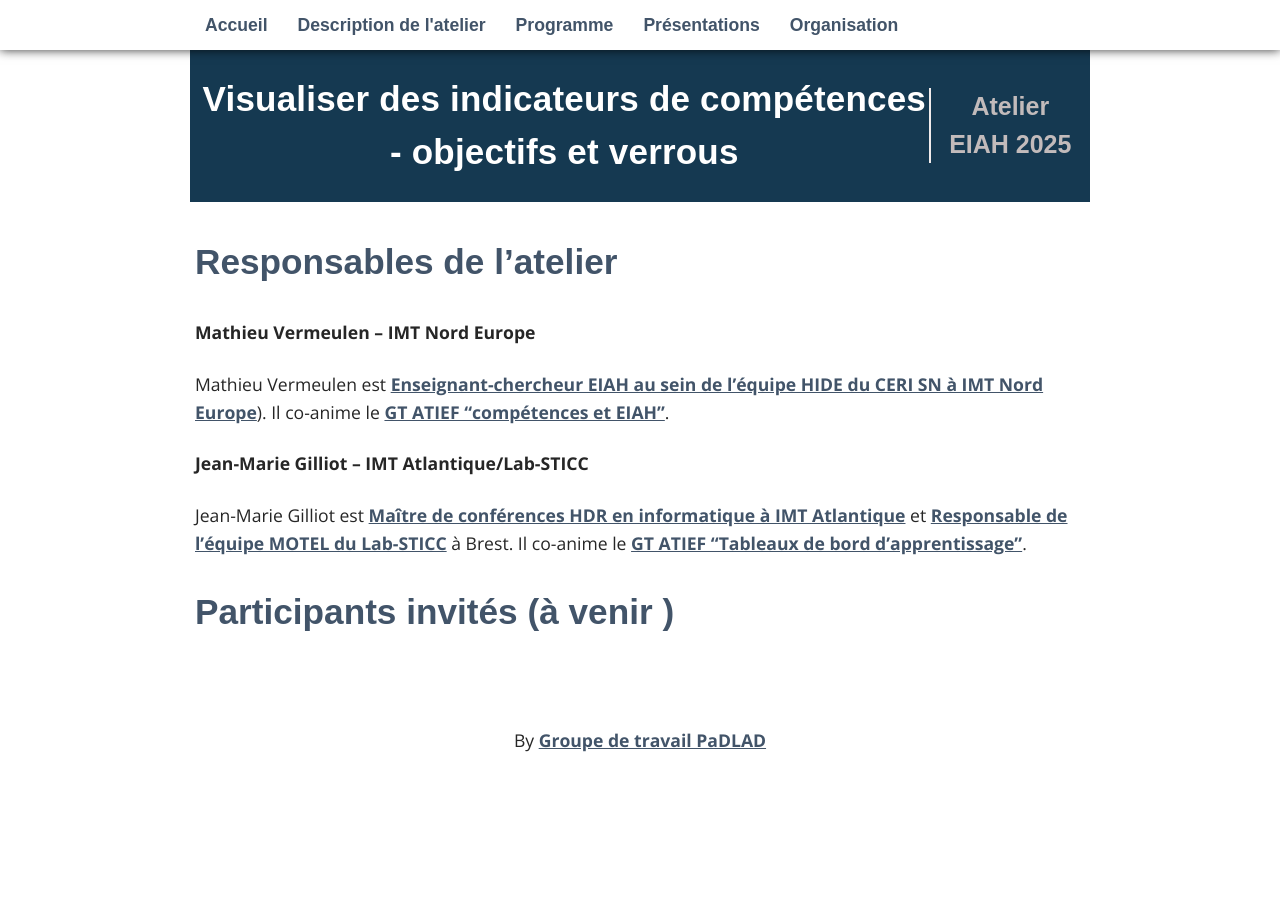
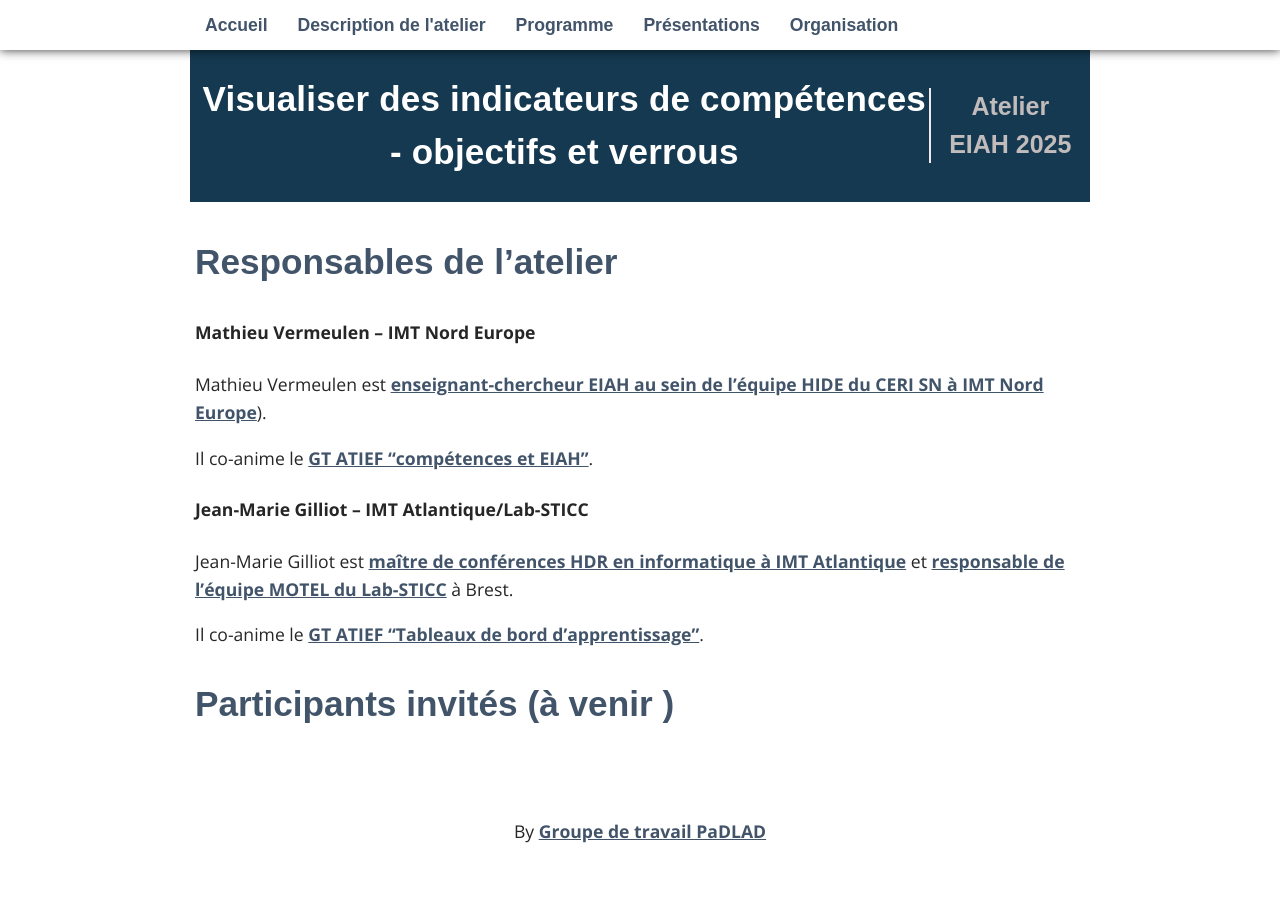
Before and after one commit to padlad/EIAH2025, a Jekyll site: the page built from _pages/05_comite.md, in a window 1280 px wide. Built offline with Jekyll 4.4.1, drawn with Linux system fonts in a browser that asks for light colours; some web fonts are replaced.

```diff
--- a/_pages/05_comite.md
+++ b/_pages/05_comite.md
@@ -6,10 +6,14 @@ permalink: /comite/
 
 ## Responsables de l'atelier
 #### Mathieu Vermeulen – IMT Nord Europe
-Mathieu Vermeulen est [Enseignant-chercheur EIAH au sein de l'équipe HIDE du CERI SN à IMT Nord Europe](https://recherche.imt-nord-europe.fr/personnel/vermeulen-mathieu/)). Il co-anime le [GT ATIEF "compétences et EIAH"](http://www.atief.fr/content/gt-comp%C3%A9tences-et-eiah).
+Mathieu Vermeulen est [enseignant-chercheur EIAH au sein de l'équipe HIDE du CERI SN à IMT Nord Europe](https://recherche.imt-nord-europe.fr/personnel/vermeulen-mathieu/)).
+
+Il co-anime le [GT ATIEF "compétences et EIAH"](http://www.atief.fr/content/gt-comp%C3%A9tences-et-eiah).
 
 #### Jean-Marie Gilliot  –  IMT Atlantique/Lab-STICC
-Jean-Marie Gilliot est [Maître de conférences HDR en informatique à IMT Atlantique](https://www.imt-atlantique.fr/fr/personne/jean-marie-gilliot) et [Responsable de l'équipe MOTEL du Lab-STICC](https://labsticc.fr/fr/equipes/motel) à Brest. Il co-anime le [GT ATIEF "Tableaux de bord d'apprentissage"](http://www.atief.fr/content/gt-tba).
+Jean-Marie Gilliot est [maître de conférences HDR en informatique à IMT Atlantique](https://www.imt-atlantique.fr/fr/personne/jean-marie-gilliot) et [responsable de l'équipe MOTEL du Lab-STICC](https://labsticc.fr/fr/equipes/motel) à Brest.
+
+Il co-anime le [GT ATIEF "Tableaux de bord d'apprentissage"](http://www.atief.fr/content/gt-tba).
 
 
 ## Participants invités (à venir )
```
